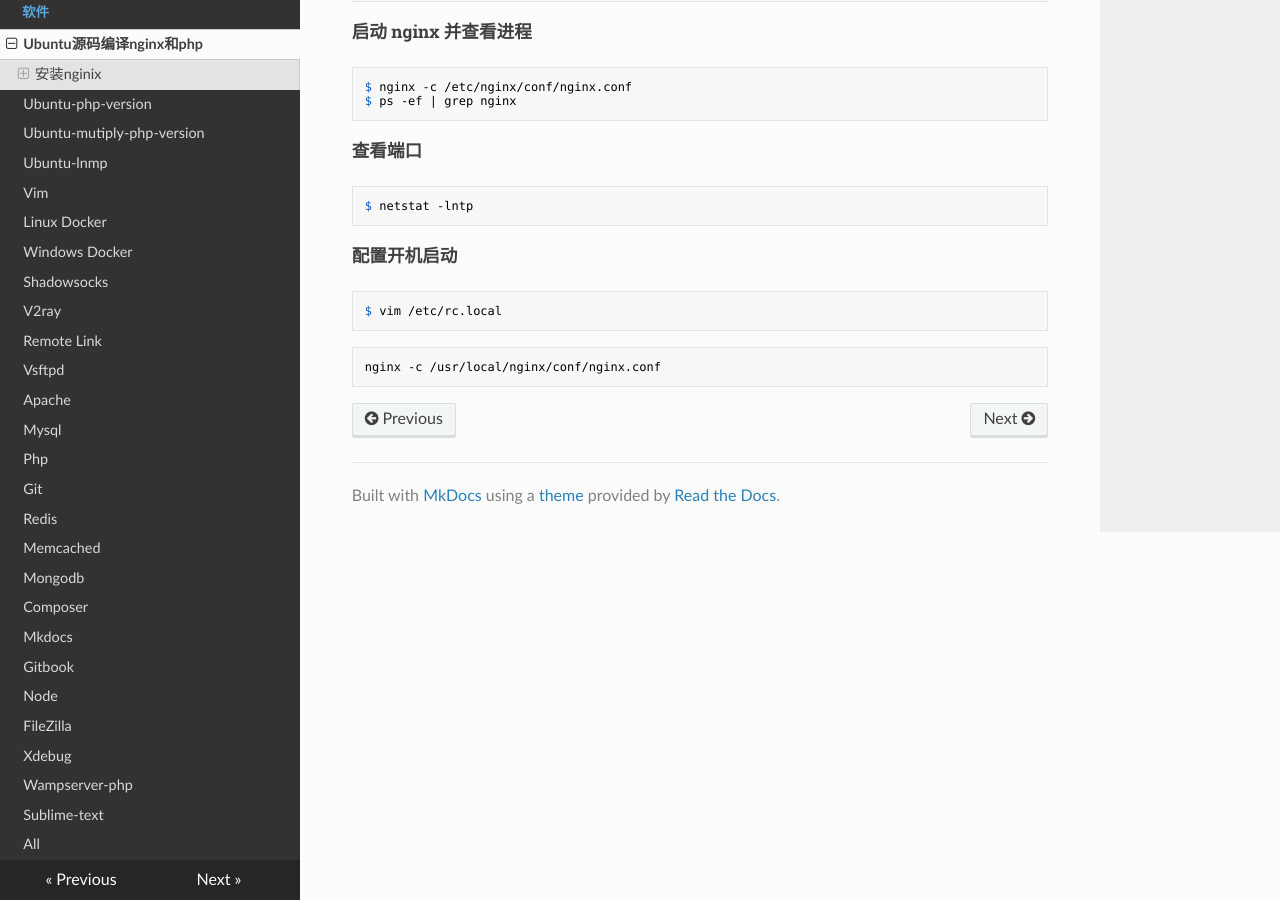
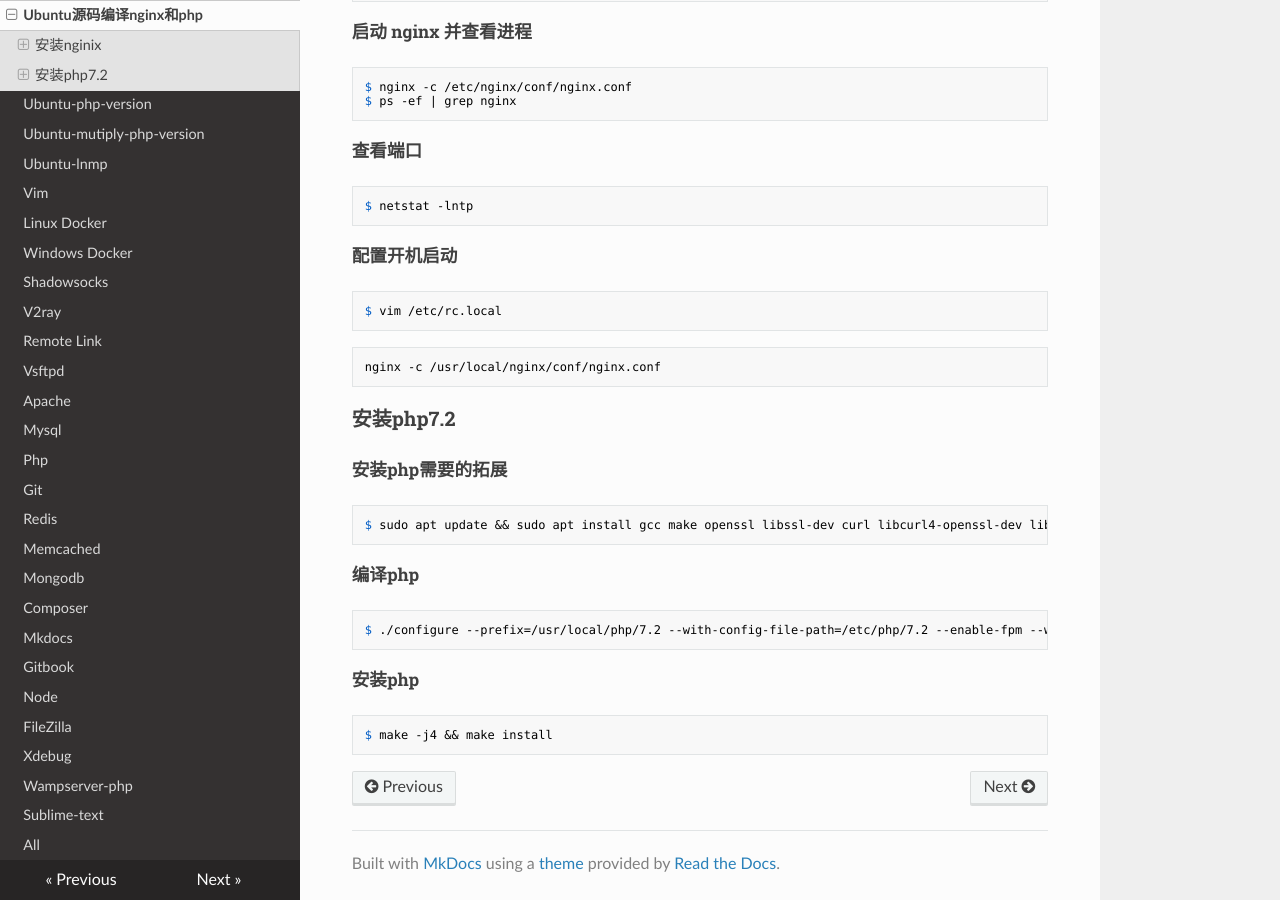
Before and after one commit to oksvip/documents, an MkDocs documentation site: the page built from docs/linux/ubuntu-source-make-lnmp.md, in a window 1280 px wide and 900 px high, scrolled down 840 px. Built offline with MkDocs 1.6.1, drawn with Linux system fonts in a browser that asks for light colours; nearby versions of some CDN libraries; old or Windows-style settings are respelled for this version of MkDocs.

Commit message:
udpate install php

````diff
--- a/docs/linux/ubuntu-source-make-lnmp.md
+++ b/docs/linux/ubuntu-source-make-lnmp.md
@@ -63,3 +63,24 @@ $ vim /etc/rc.local
 ```tex
 nginx -c /usr/local/nginx/conf/nginx.conf
 ```
+
+
+### 安装php7.2
+
+##### 安装php需要的拓展
+
+```shell
+$ sudo apt update && sudo apt install gcc make openssl libssl-dev curl libcurl4-openssl-dev libbz2-dev libxml2-dev libjpeg-dev libpng-dev libfreetype6-dev libzip-dev
+```
+
+##### 编译php
+
+```shell
+$ ./configure --prefix=/usr/local/php/7.2 --with-config-file-path=/etc/php/7.2 --enable-fpm --with-fpm-user=www --with-fpm-group=www --with-mysqli --with-pdo-mysql --with-iconv-dir --with-freetype-dir --with-jpeg-dir --with-png-dir --with-zlib --with-libxml-dir=/usr --enable-xml --disable-rpath --enable-bcmath --enable-shmop --enable-sysvsem --enable-inline-optimization --with-curl --enable-mbregex --enable-mbstring --enable-ftp --with-gd --with-openssl --with-mhash --enable-pcntl --enable-sockets --with-xmlrpc --enable-zip --enable-soap --without-pear --with-gettext --disable-fileinfo --enable-maintainer-zts
+```
+
+##### 安装php
+
+```shell
+$ make -j4 && make install
+```
````
